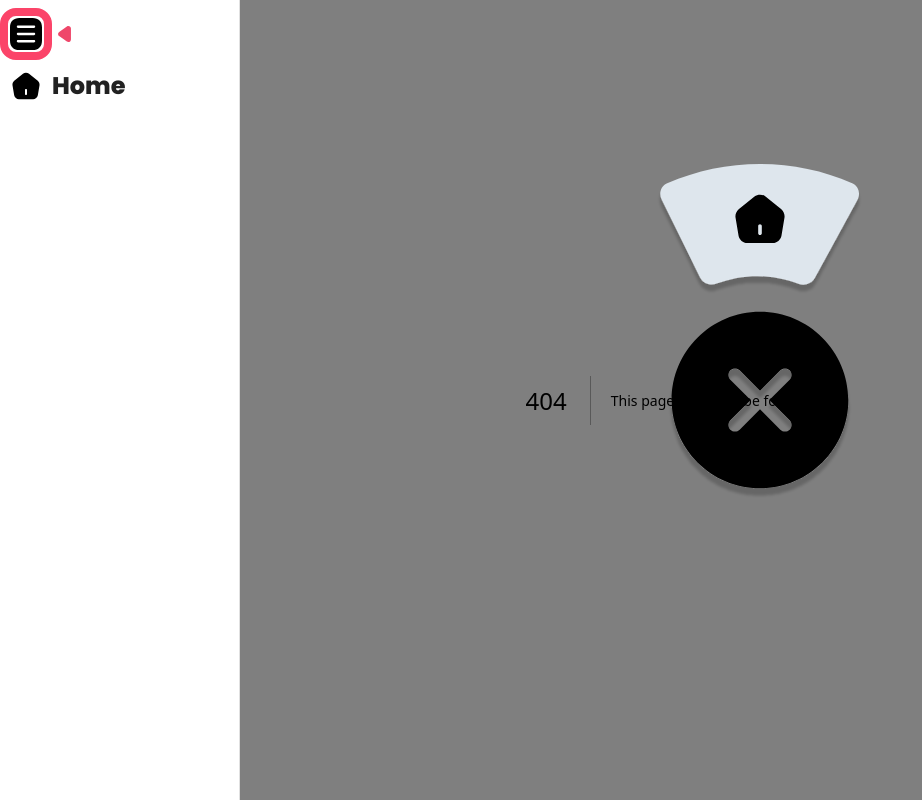
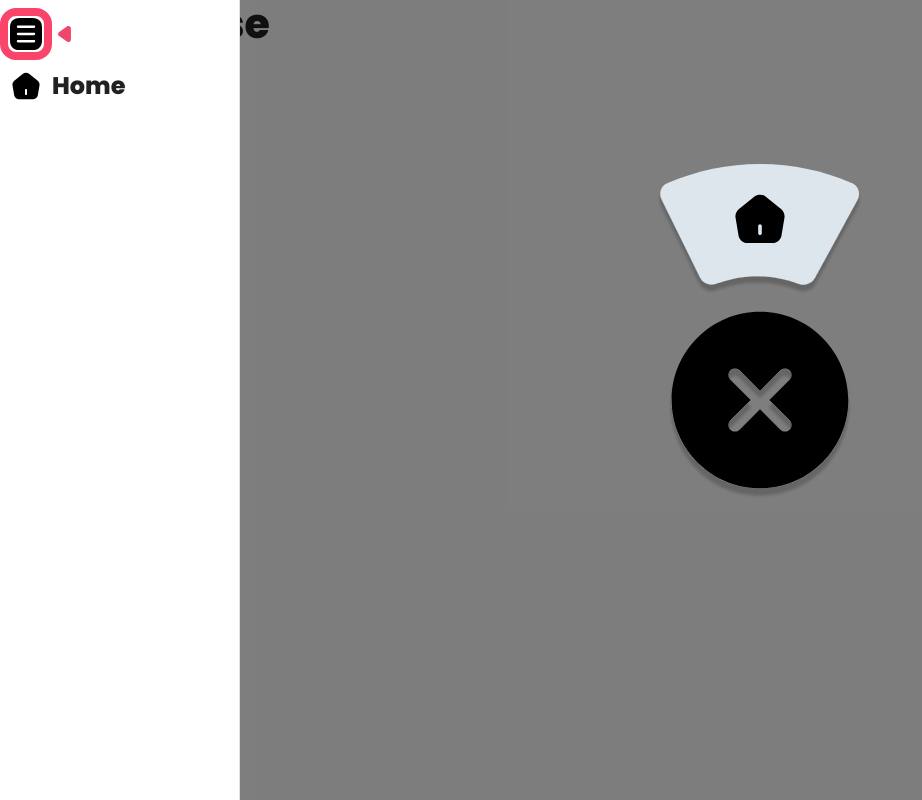
Before and after one commit to uclaacm/studio.uclaacm.com, a Next.js app: page /showcase in a window 1280 px wide. Before the commit this address had no page. Shown: the whole page, without its empty margins (0-922 px from the left). Built offline with nearby package versions, Linux system fonts and the light colour scheme.

Commit message:
beginning a little bit of work

```diff
--- /dev/null
+++ b/src/pages/showcase.tsx
@@ -0,0 +1,37 @@
+import * as React from "react";
+
+import Box from "@mui/material/Box";
+import Typography from "@mui/material/Typography";
+import {ImageList, ImageListItem} from '@mui/material'; // for masonry
+import { Accordion, AccordionSummary, AccordionDetails } from "@mui/material"; // maybe use accordions for each image? unfold when clicked for details
+// question: how do I use both imagelistitem AND accordion in an imagelist set to masonry? questions questions
+
+type ShowcaseProps = {};
+
+// Faustine: figuring out how to use this... unfortunately didn't have much time these past two weeks sadge!
+// type itemData = {
+//     {
+//         img: ,
+
+//     }
+// }
+
+export default function Showcase({}: ShowcaseProps) {
+    return (
+        <Box>
+            <Typography variant="h1">Showcase</Typography>
+            {/* <ImageList variant="masonry" cols={3} gap={8}>
+                {itemData.map((item) => (
+                    <ImageListItem key={item.img}>
+                    <img
+                        src={`${item.img}?w=248&fit=crop&auto=format`}
+                        srcSet={`${item.img}?w=248&fit=crop&auto=format&dpr=2 2x`}
+                        alt={item.title}
+                        loading="lazy"
+                    />
+                    </ImageListItem>
+                ))}
+            </ImageList> */}
+        </Box>
+    );
+}
```
